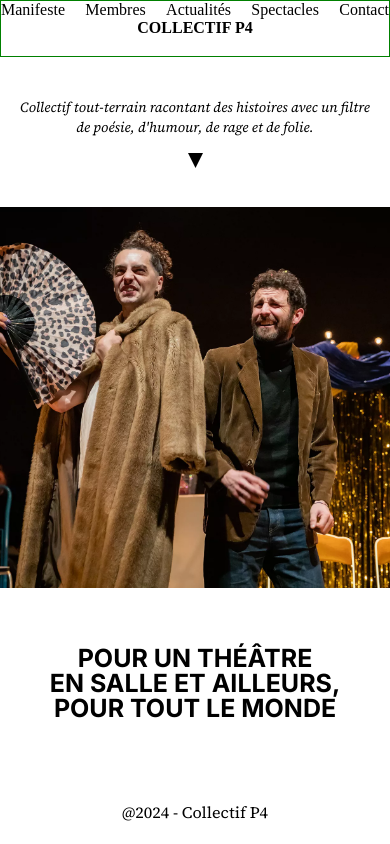
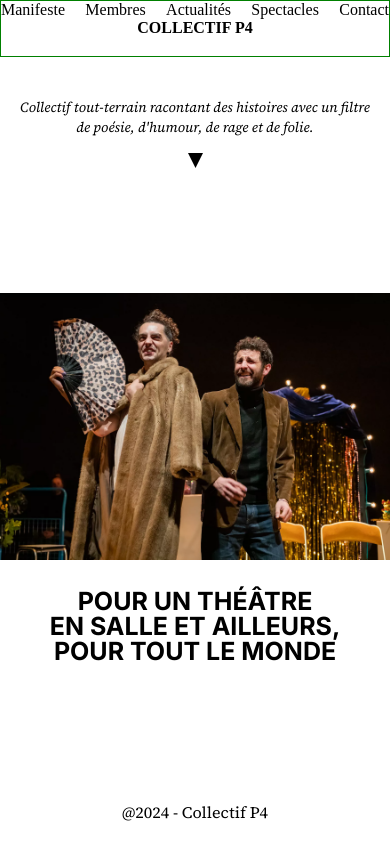
Before and after one commit to emmanuelplougoulm/nextjs-collectif-p4, a Next.js app: page /pages/landing in a window 390 px wide. Built offline with nearby package versions, Linux system fonts and the light colour scheme.

Commit message:
[P4]: fix landing page responsive

```diff
--- a/app/pages/landing/landing.module.css
+++ b/app/pages/landing/landing.module.css
@@ -1,8 +1,8 @@
 .page-container {
   display: flex;
   flex-direction: column;
+  justify-content: space-between;
   flex: 1;
-  margin-left: 30px;
 }
 
 .content-top {
@@ -20,7 +20,8 @@
 
 .content-middle {
   display: flex;
-  flex: 1;
+  height: 400px;
+  padding-left: 30px;
 }
 
 .large-title-container {
@@ -31,15 +32,23 @@
 
 .img-container {
   position: relative;
-  width: 200px;
-  flex: 1;
+  width: 40%;
 }
 
 .content-bottom {
+  padding-left: 30px;
   height: 65px;
   display: flex;
   align-items: center;
+  /* border: 1px red solid; */
+  justify-content: "center";
 }
+
+/* .img-container{
+  margin-left: ;
+
+
+} */
 
 /* FONT STYLES */
 
@@ -70,11 +79,11 @@
 
   .content-middle {
     flex-direction: column-reverse;
+    padding-left: 0;
   }
 
   .img-container {
     width: 100%;
-    flex: 2;
   }
 
   .large-title-container {
@@ -123,6 +132,7 @@
 
   .content-bottom {
     justify-content: center;
+    padding-left: 0;
   }
 
   .content-bottom img {
--- a/app/pages/landing/page.tsx
+++ b/app/pages/landing/page.tsx
@@ -7,7 +7,7 @@ import pic from "@/public/assets/webp/landing.webp";
 import Container from "../../components/container/container";
 import Title from "../../components/title/title";
 import Triangle from "../../components/icons/triangle.svg";
-import Circle from "../../components/icons/circle.svg";
+// import Circle from "../../components/icons/circle.svg";
 
 export default function Home() {
   return (
@@ -41,7 +41,9 @@ export default function Home() {
 
         <section className={styles["content-bottom"]}>
           <div className={styles["copyright"]}>@2024 - Collectif P4</div>
-          <Image src={Circle} width={15} height={15} alt="triangle-icon" />
+          {/* <div className={styles["img-container"]}>
+            <Image src={Circle} width={15} height={15} alt="triangle-icon" />
+          </div> */}
         </section>
       </Container>
     </DefaultLayout>
```
